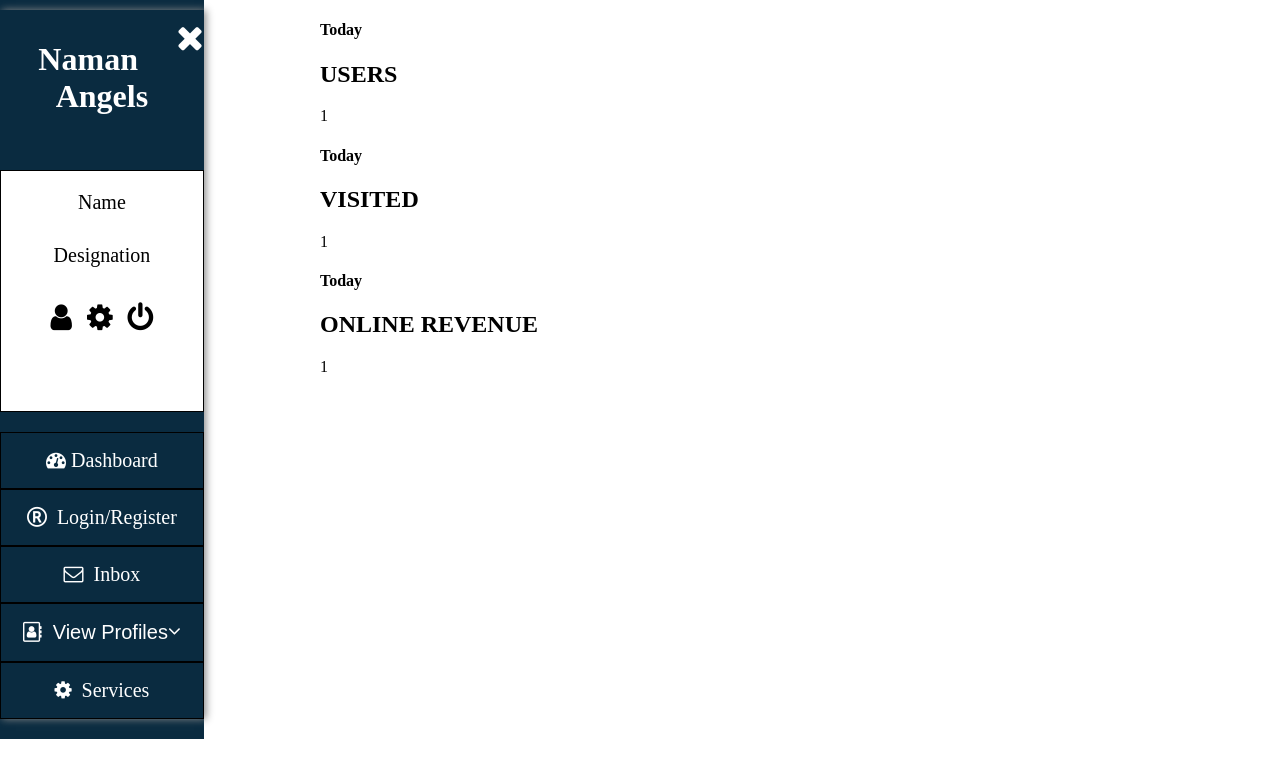
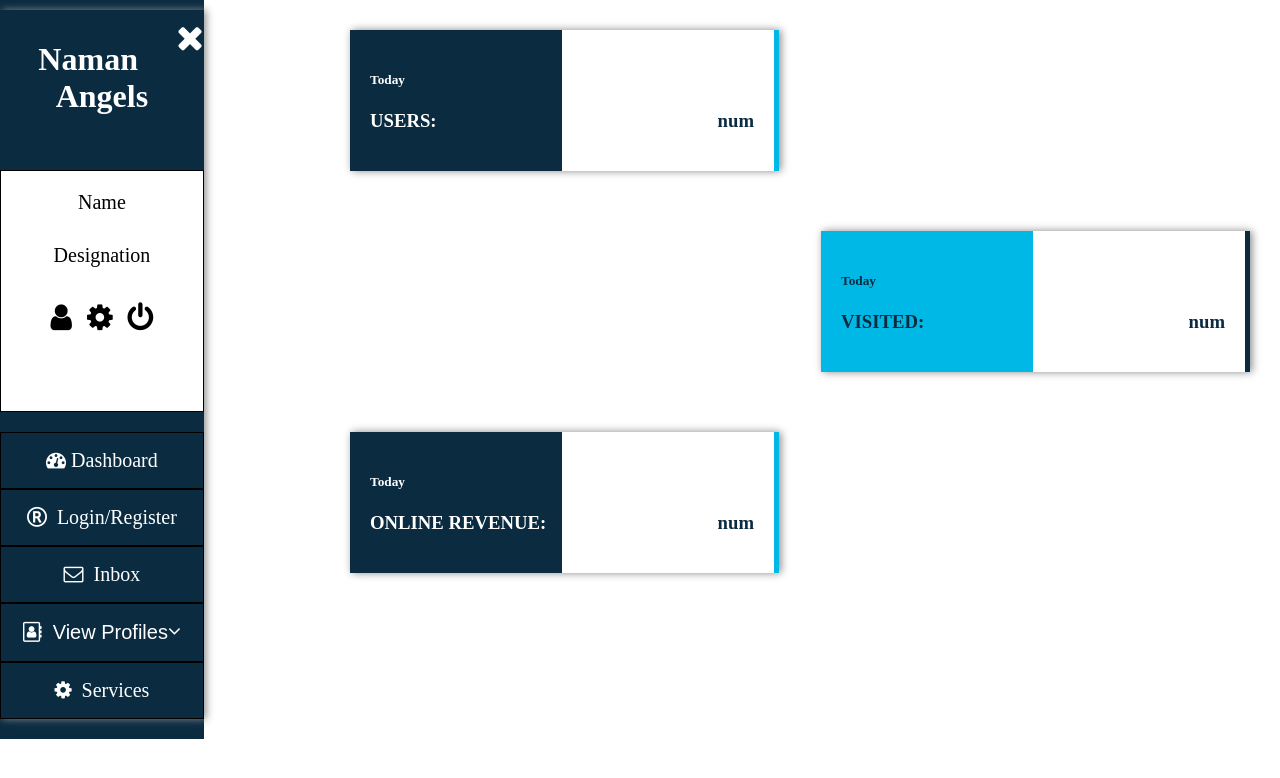
Before and after one commit to namangel/NamanAngels_Admin, a PHP site: page /dashboard.php in a window 1280 px wide. Shown: the top 778 px of the page. Run offline with PHP 8.4, Linux system fonts and the light colour scheme.

Commit message:
dashboard

```diff
--- a/css/dashboard.css
+++ b/css/dashboard.css
@@ -2,47 +2,29 @@ body{
     margin: 0px;
     padding: 0px;
 }
-.contain{
-    /* display: grid;
-    grid-template-columns: 25%,75%; */
-}
 .side{
-    /* grid-column: 1; */
     width: 25%;
     float:left;
 }
 .main{
-    /* grid-column: 2;
-    display: grid;
-    grid-template-columns: repeat(3,1fr);
-    grid-gap: 20px; */
     width:75%;
     float:left;
+    display:grid;
+    grid-template-columns: repeat(13,1fr);
 }
-/* .a1{
-    grid-column: 1;
+.a1{
+    grid-column: 2/5;
 }
 .a2{
-    grid-column: 2;
+    grid-column: 6/9;
 }
 .a3{
-    grid-column: 3;
+    grid-column: 10/13;
 }
-.left{
+.top{
+    margin-top:30px;
     background-color: #0A2B40;
     padding: 20px;
     color: white;
-    float: left;
-    height: 110px;
+    box-shadow: 2px 0px 8px 0px #888888;
 }
-.right{
-    background-color: white;
-    padding: 20px;
-    float: right;
-    width: 10px;
-    border-right:5px solid #00b8e6;
-    height: 110px;
-}
-.num{
-    font-size: 22pt;
-} */
--- a/dashboard.php
+++ b/dashboard.php
@@ -1,31 +1,58 @@
 <head>
-    <link rel="stylesheet" href="css/dashboard.css" type="text/css">
+    <!-- <link rel="stylesheet" href="css/dashboard.css" type="text/css"> -->
     <link rel="stylesheet" href="https://cdnjs.cloudflare.com/ajax/libs/font-awesome/4.7.0/css/font-awesome.min.css">
 </head>
+<style>
+body{
+    margin: 0px;
+    padding: 0px;
+}
+.side{
+    width: 25%;
+    float:left;
+}
+.main{
+    width:75%;
+    float:left;
+}
+.top{
+    width:40%;
+    margin:30px;
+    background-image: linear-gradient(to right, #0A2B40,#0A2B40 50%, white 50%, white);
+    padding: 20px;
+    color: white;
+    box-shadow: 2px 0px 8px 0px #888888;
+    border-right: 5px solid #00b8e6;
+}
+.a1,.a3{
+    float:left;
+}
+.a2{
+    float:right;
+    background-image: linear-gradient(to right, #00b8e6,#00b8e6 50%, white 50%, white);
+    border-right: 5px solid #0A2B40;
+    color: #0A2B40;
+}
+.num{
+    float:right;
+    color:#0A2B40;
+}
+</style>
 <body>
     <div class="contain">
         <div class="side"><?php require "testside.php" ?></div>
         <div class="main">
-            <div class="a1">
-                <div class="left">
-                    <h4>Today</h4>
-                    <h2>USERS</h2>
-                </div>
-                <div class="right"><span class="num">1</span></div>
+            <div class="a1 top">
+                    <h5>Today</h5>
+                    <h3>USERS: <span class="num">num</span></h3>
             </div>
-            <div class="a2">
-                <div class="left">
-                    <h4>Today</h4>
-                    <h2>VISITED</h2>
-                </div>
-                <div class="right"><span class="num">1</span></div>
+            <div class="a2 top">
+                    <h5>Today</h5>
+                    <h3>VISITED: <span class="num">num</span></h3>
             </div>
-            <div class="a3">
-                <div class="left">
-                    <h4>Today</h4>
-                    <h2>ONLINE REVENUE</h2>
-                </div>
-                <div class="right"><span class="num">1</span></div>
+            <div class="a3 top">
+                    <h5>Today</h5>
+                    <h3>ONLINE REVENUE: <span class="num">num</span></h3>
             </div>
         </div>
     </div>
```
